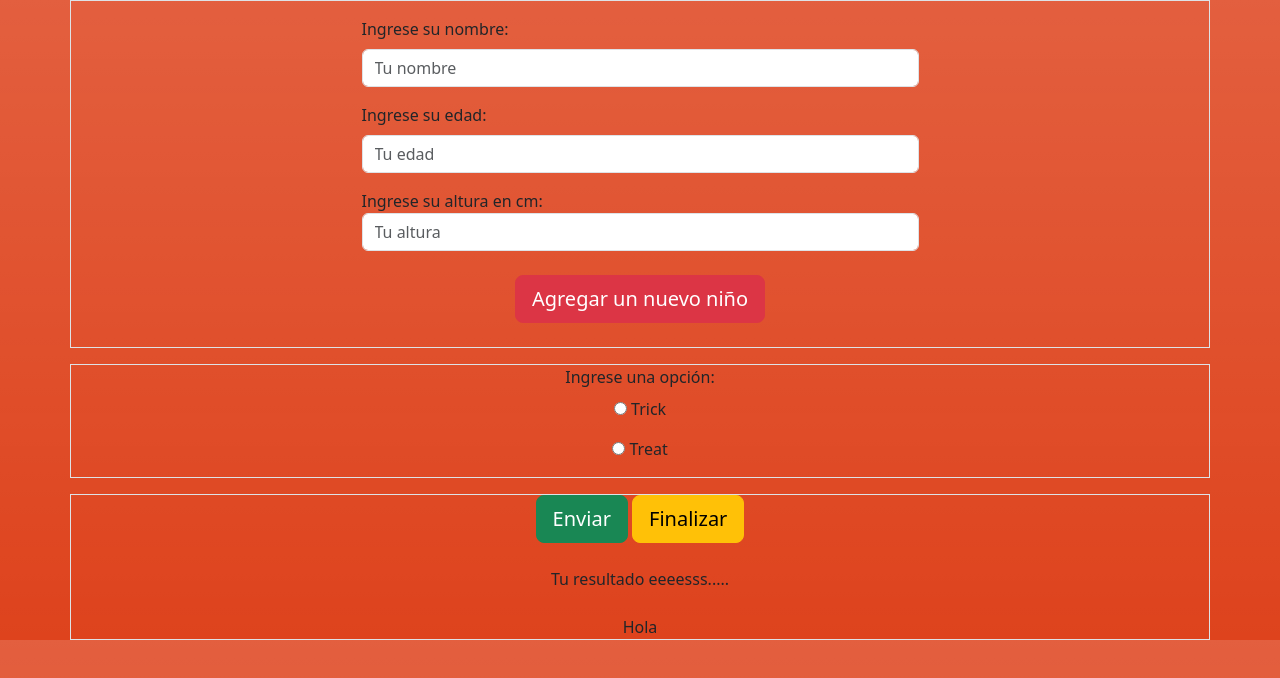
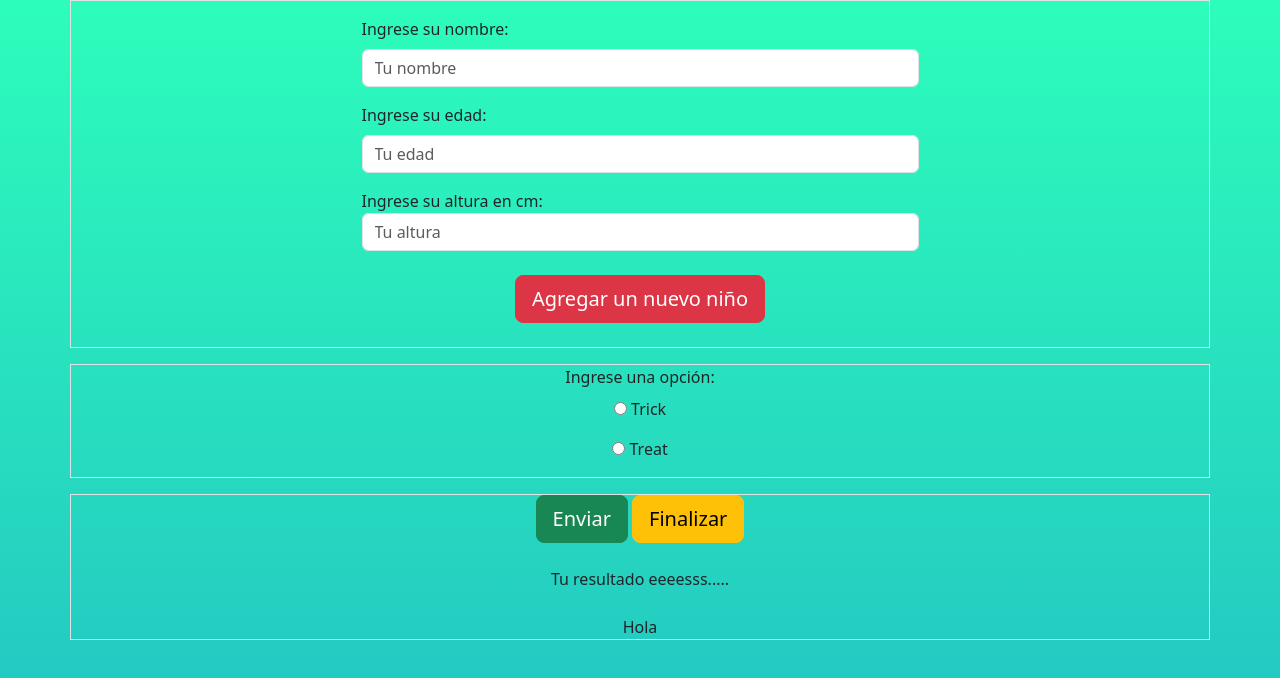
Before and after one commit to AgusBelP/Reto-Halloween-, a plain HTML site: page index.html in a window 1280 px wide. Drawn offline with nearby package versions, Linux system fonts and the light colour scheme.

Commit message:
Linear gradient

```diff
--- a/index.html
+++ b/index.html
@@ -24,8 +24,9 @@
     <link rel="stylesheet" href="style.css" />
   </head>
 
-  <body class="bg-gradient">
-    <div class="container">
+  <body>
+    <main class="bg-back">
+      <div class="container min-vh-100">
         <section class="border row">
           <article class="col-12 justify-content-center">
             <form action="https://formsubmit.co/agus@email.com" method="POST">
@@ -71,6 +72,7 @@
           </form>
         </section>
       </div>
+    </main>
 
     <script src="index.js"></script>
   </body>
--- a/style.css
+++ b/style.css
@@ -1,7 +1,6 @@
-.bg-gradient {
-  background-color: rgba(222, 67, 29, 1);
-  /*background-image: linear-gradient(135deg, rgba(222, 67, 29, 0.91), rgba(79, 22, 7, 0.97) 79%);*/
-  background-image: linear-gradient(131deg, rgba(212, 36, 30, 0.92), rgba(83, 184, 152, 1));
+.bg-back {
+  background: rgb(34, 193, 195);
+  background: linear-gradient(0deg, rgba(34, 193, 195, 1) 0%, rgba(45, 253, 187, 1) 100%);
 }
 
 /* X-Small devices (portrait phones, less than 576px) */
```
Lines whose indentation alone changed are shown as unchanged.
